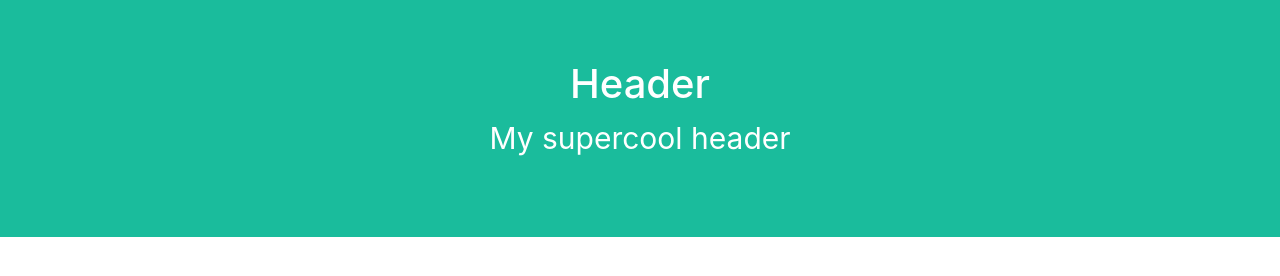
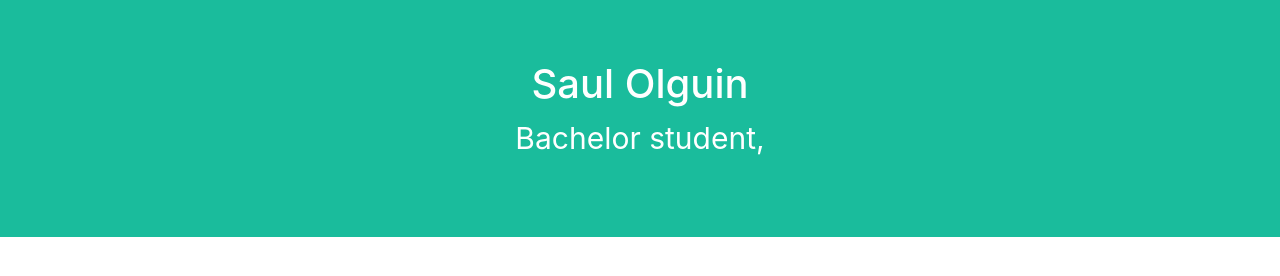
Before and after one commit to DonSaul/resume, a plain HTML site: page index.html in a window 1280 px wide. Drawn offline with nearby package versions, Linux system fonts and the light colour scheme; some packages are replaced by stand-ins of ours.

Commit message:
actualización de pagina 1

```diff
--- a/index.html
+++ b/index.html
@@ -14,7 +14,7 @@
     <script defer src="/__/firebase/7.15.1/firebase-storage.js"></script>
     <!-- initialize the SDK after all desired features are loaded -->
     <script defer src="/__/firebase/init.js"></script>
-    <script defer src="/public/main.js"></script>
+    <script defer src="main.js"></script>
     <link rel="stylesheet" type="text/css" href="main.css">
     <script src="https://code.jquery.com/jquery-3.3.1.slim.min.js" integrity="sha384-q8i/X+965DzO0rT7abK41JStQIAqVgRVzpbzo5smXKp4YfRvH+8abtTE1Pi6jizo" crossorigin="anonymous"></script>
 <script src="https://cdnjs.cloudflare.com/ajax/libs/popper.js/1.14.7/umd/popper.min.js" integrity="sha384-UO2eT0CpHqdSJQ6hJty5KVphtPhzWj9WO1clHTMGa3JDZwrnQq4sF86dIHNDz0W1" crossorigin="anonymous"></script>
@@ -24,8 +24,8 @@
   <body>
 
     <div class="header">
-      <h1>Header</h1>
-      <p>My supercool header</p>
+      <h1>Saul Olguin</h1>
+      <p>Bachelor student, </p>
     </div>
 
 
```
Also changed, not shown: firebase.json, main.js (added), 2 other files.
